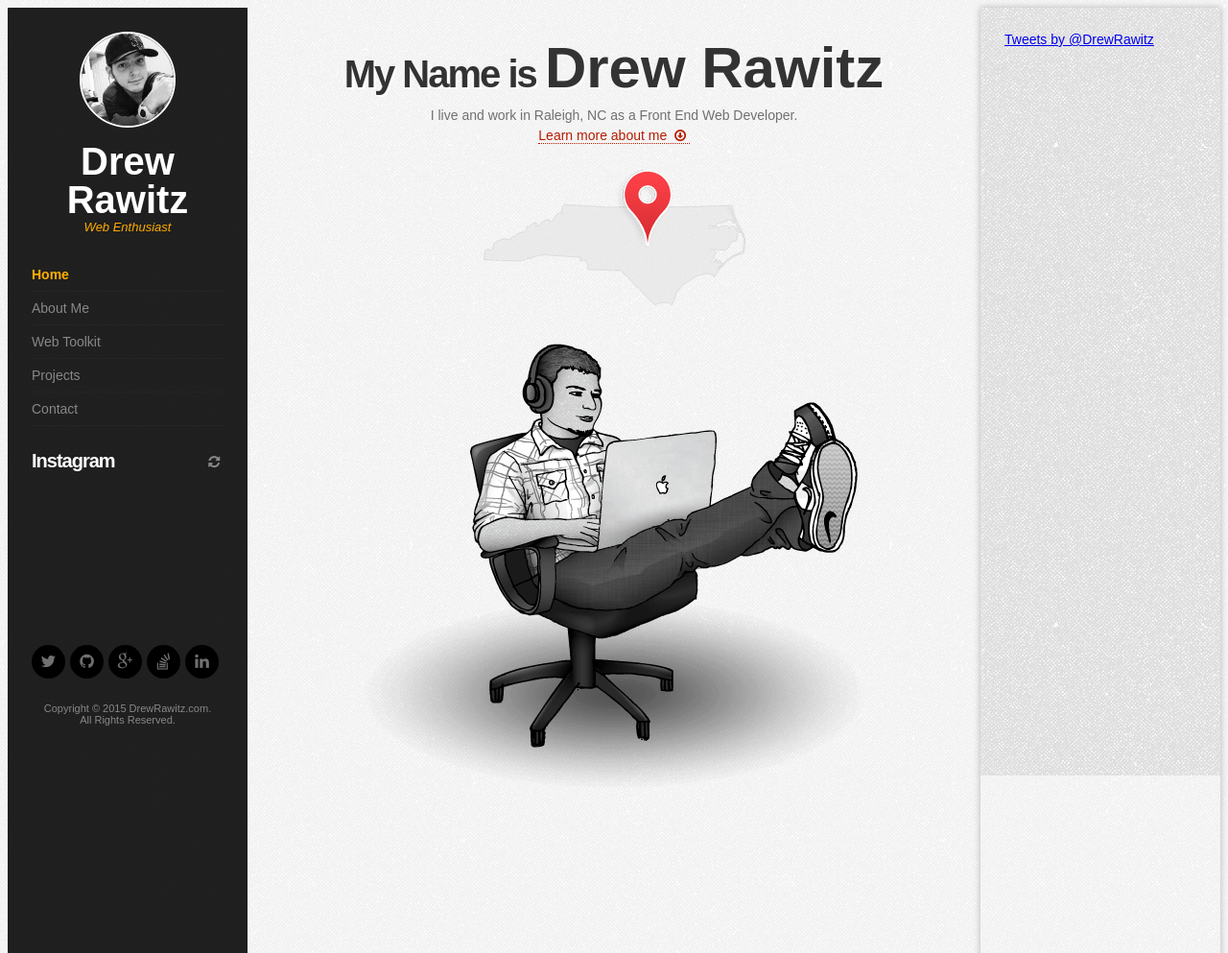
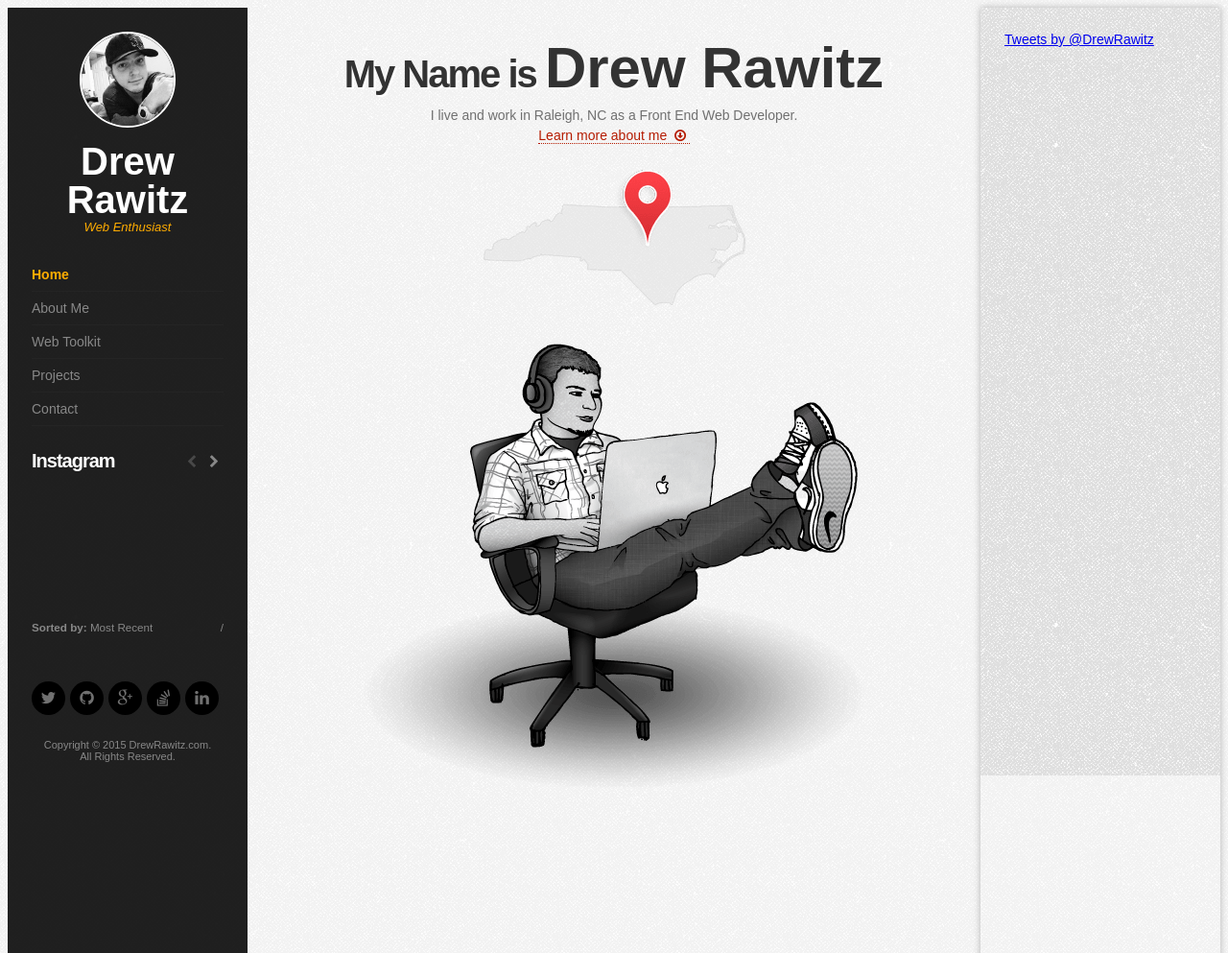
Before and after one commit to drewrawitz/DrewRawitz.com, a PHP site: page / in a window 1280 px wide. Shown: the top 993 px of the page at 96% size. Run offline with PHP 8.4, Linux system fonts and the light colour scheme; style sheets or scripts are compiled from the project's sources; some libraries are stand-ins or nearby versions; some web fonts are replaced.

Commit message:
Updating Instagram feed.
- Took out the shuffle button for now
- Now sorting by most recent, with pagination

```diff
--- a/src/assets/scss/partials/_layout.scss
+++ b/src/assets/scss/partials/_layout.scss
@@ -50,10 +50,20 @@ blockquote {
   }
 }
 
-.ig-reload {
-  &:hover {
-    cursor: pointer;
-    color: white;
+.instagram-controls {
+  a[class^="ig-"] {
+    color: inherit;
+    text-decoration: none;
+
+    &.disabled {
+      pointer-events: none;
+      opacity: 0.4;
+    }
+
+    &:hover {
+      cursor: pointer;
+      color: white;
+    }
   }
 }
 
@@ -81,6 +91,7 @@ blockquote {
 
         .sidebar-block-heading {
             color: white;
+            display: inline-block;
         }
     }
 
@@ -220,6 +231,7 @@ blockquote {
 .primary-footer {
     @include font-size(11px);
     text-align: center;
+    margin-top: 50px;
 }
 
 .social_icons {
--- a/src/index.php
+++ b/src/index.php
@@ -39,9 +39,26 @@
       </nav>
       <div class="sidebar-block">
         <div class="sidebar-flex-container">
-          <h2 class="sidebar-block-heading sidebar-flex-item">Instagram</h2> <i class="ig-reload icon-arrows-cw sidebar-flex-item"></i>
+          <h2 class="sidebar-block-heading">Instagram</h2>
+          <div class="instagram-controls">
+            <!-- Shuffle button
+            <a href="#" class="ig-reload">
+              <i class="icon-arrows-cw"></i>
+            </a>
+            -->
+            <a href="#" class="ig-back disabled">
+              <i class="icon-left-open"></i>
+            </a>
+            <a href="#" class="ig-next">
+              <i class="icon-right-open"></i>
+            </a>
+          </div>
         </div>
         <ul class="instagram-feed"></ul>
+        <div class="sidebar-flex-container">
+          <small><strong>Sorted by:</strong> Most Recent</small>
+          <small><span class="currentPage"></span>/<span class="totalPages"></span></small>
+        </div>
       </div>
       <footer class="primary-footer">
         <ul class="social_icons">
```
Also changed, not shown: src/assets/js/main.js (+56 -26 lines).
